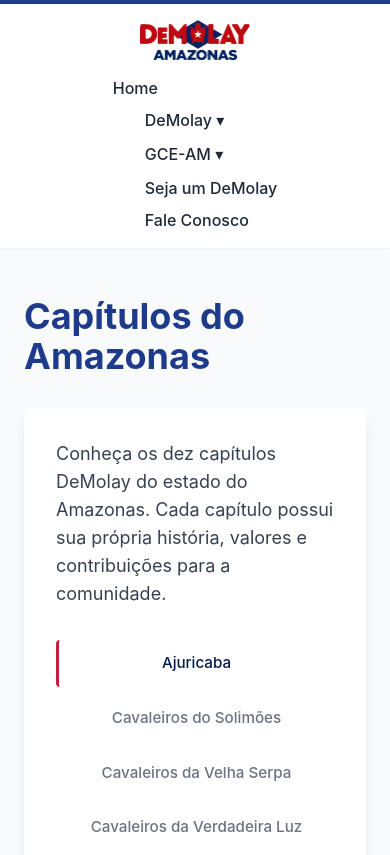
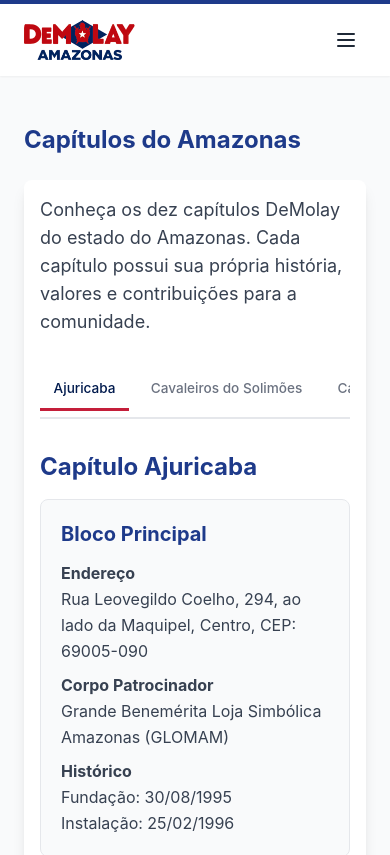
Before and after one commit to gabrielrejtman/DMAmazonas, a plain HTML site: page historia-capitulos.html in a window 390 px wide. Shown: the top 855 px of the page. Drawn offline with nearby package versions, Linux system fonts and the light colour scheme.

Commit message:
adicionando responsividade ao mobile

```diff
--- a/components.js
+++ b/components.js
@@ -7,25 +7,31 @@ function renderHeader() {
       <div class="container mx-auto flex justify-between items-center py-4 px-6">
 
         <!-- LOGO -->
-        <div class="flex items-center space-x-3">
-          <a href="index.html">
-            <img src="images/logo.png" alt="DeMolay Amazonas" class="h-10">
-          </a>
-        </div>
+        <a href="index.html">
+          <img src="images/logo.png" alt="DeMolay Amazonas" class="h-10">
+        </a>
 
-        <!-- MENU -->
-        <nav>
+        <!-- HAMBURGER (mobile only) -->
+        <button id="mobile-menu-btn" class="md:hidden p-2 text-gray-800 focus:outline-none" aria-label="Menu">
+          <svg id="icon-open" class="w-6 h-6" fill="none" stroke="currentColor" viewBox="0 0 24 24">
+            <path stroke-linecap="round" stroke-linejoin="round" stroke-width="2" d="M4 6h16M4 12h16M4 18h16"/>
+          </svg>
+          <svg id="icon-close" class="w-6 h-6 hidden" fill="none" stroke="currentColor" viewBox="0 0 24 24">
+            <path stroke-linecap="round" stroke-linejoin="round" stroke-width="2" d="M6 18L18 6M6 6l12 12"/>
+          </svg>
+        </button>
+
+        <!-- DESKTOP NAV -->
+        <nav class="desktop-nav hidden md:block">
           <ul class="flex space-x-8 font-medium text-gray-800 relative">
             <li><a href="index.html" class="hover:text-blue-900 border-b-2 border-transparent hover:border-red-700">Home</a></li>
 
             <!-- DEMOLAY -->
             <li class="relative group">
-              <button class="hover:text-blue-900 border-b-2 border-transparent hover:border-red-700 bg-transparent border-0 cursor-pointer">
+              <button class="hover:text-blue-900 border-b-2 border-transparent hover:border-red-700 bg-transparent border-0 cursor-pointer font-medium">
                 DeMolay ▾
               </button>
-              <ul
-                class="absolute left-0 top-full hidden group-hover:block bg-white text-gray-800 rounded-lg shadow-lg py-2 w-56"
-              >
+              <ul class="absolute left-0 top-full hidden group-hover:block bg-white text-gray-800 rounded-lg shadow-lg py-2 w-56">
                 <li><a href="historia-ordem.html" class="block px-4 py-2 hover:bg-gray-100">História da Ordem</a></li>
                 <li><a href="historia-brasil.html" class="block px-4 py-2 hover:bg-gray-100">A Ordem no Brasil</a></li>
                 <li><a href="historia-capitulos.html" class="block px-4 py-2 hover:bg-gray-100">Capítulos do Amazonas</a></li>
@@ -34,12 +40,10 @@ function renderHeader() {
 
             <!-- GCE-AM -->
             <li class="relative group">
-              <button class="hover:text-blue-900 border-b-2 border-transparent hover:border-red-700 bg-transparent border-0 cursor-pointer">
+              <button class="hover:text-blue-900 border-b-2 border-transparent hover:border-red-700 bg-transparent border-0 cursor-pointer font-medium">
                 GCE-AM ▾
               </button>
-              <ul
-                class="absolute left-0 top-full hidden group-hover:block bg-white text-gray-800 rounded-lg shadow-lg py-2 w-56"
-              >
+              <ul class="absolute left-0 top-full hidden group-hover:block bg-white text-gray-800 rounded-lg shadow-lg py-2 w-56">
                 <li><a href="grande-conselho.html" class="block px-4 py-2 hover:bg-gray-100">Grande Conselho</a></li>
                 <li><a href="gabinete-estadual.html" class="block px-4 py-2 hover:bg-gray-100">Gabinete Estadual</a></li>
                 <li><a href="alumni.html" class="block px-4 py-2 hover:bg-gray-100">Alumni Amazonas</a></li>
@@ -48,26 +52,75 @@ function renderHeader() {
             </li>
 
             <li>
-              <a href="https://ocaminhocomecaaqui.com.br" target="_blank"
-                 class="hover:text-blue-900 border-b-2 border-transparent hover:border-red-700">
+              <a href="https://ocaminhocomecaaqui.com.br" target="_blank" class="hover:text-blue-900 border-b-2 border-transparent hover:border-red-700">
                 Seja um DeMolay
               </a>
             </li>
             <li>
-              <a href="fale-conosco.html"
-                 class="hover:text-blue-900 border-b-2 border-transparent hover:border-red-700">
+              <a href="fale-conosco.html" class="hover:text-blue-900 border-b-2 border-transparent hover:border-red-700">
                 Fale Conosco
               </a>
             </li>
           </ul>
         </nav>
       </div>
+
+      <!-- MOBILE NAV -->
+      <nav id="mobile-nav" class="mobile-nav md:hidden hidden border-t border-gray-100 bg-white">
+        <ul class="font-medium text-gray-800 divide-y divide-gray-100">
+          <li><a href="index.html" class="block px-6 py-3 hover:bg-gray-50 hover:text-blue-900">Home</a></li>
+          <li>
+            <p class="px-6 pt-3 pb-1 text-xs font-semibold text-gray-400 uppercase tracking-widest">DeMolay</p>
+            <ul class="pb-2">
+              <li><a href="historia-ordem.html" class="block px-8 py-2 hover:bg-gray-50 hover:text-blue-900">História da Ordem</a></li>
+              <li><a href="historia-brasil.html" class="block px-8 py-2 hover:bg-gray-50 hover:text-blue-900">A Ordem no Brasil</a></li>
+              <li><a href="historia-capitulos.html" class="block px-8 py-2 hover:bg-gray-50 hover:text-blue-900">Capítulos do Amazonas</a></li>
+            </ul>
+          </li>
+          <li>
+            <p class="px-6 pt-3 pb-1 text-xs font-semibold text-gray-400 uppercase tracking-widest">GCE-AM</p>
+            <ul class="pb-2">
+              <li><a href="grande-conselho.html" class="block px-8 py-2 hover:bg-gray-50 hover:text-blue-900">Grande Conselho</a></li>
+              <li><a href="gabinete-estadual.html" class="block px-8 py-2 hover:bg-gray-50 hover:text-blue-900">Gabinete Estadual</a></li>
+              <li><a href="alumni.html" class="block px-8 py-2 hover:bg-gray-50 hover:text-blue-900">Alumni Amazonas</a></li>
+              <li><a href="organizacoes.html" class="block px-8 py-2 hover:bg-gray-50 hover:text-blue-900">Organizações</a></li>
+            </ul>
+          </li>
+          <li><a href="https://ocaminhocomecaaqui.com.br" target="_blank" class="block px-6 py-3 hover:bg-gray-50 hover:text-blue-900">Seja um DeMolay</a></li>
+          <li><a href="fale-conosco.html" class="block px-6 py-3 hover:bg-gray-50 hover:text-blue-900">Fale Conosco</a></li>
+        </ul>
+      </nav>
     </header>
   `;
 
   const headerElement = document.querySelector('[data-component="header"]');
   if (headerElement) {
     headerElement.innerHTML = headerHTML;
+
+    // Mobile menu toggle
+    const btn = document.getElementById('mobile-menu-btn');
+    const nav = document.getElementById('mobile-nav');
+    const iconOpen = document.getElementById('icon-open');
+    const iconClose = document.getElementById('icon-close');
+
+    if (btn && nav) {
+      btn.addEventListener('click', () => {
+        nav.classList.toggle('hidden');
+        iconOpen.classList.toggle('hidden');
+        iconClose.classList.toggle('hidden');
+        btn.setAttribute('aria-expanded', String(!nav.classList.contains('hidden')));
+      });
+
+      // Close mobile menu after clicking any navigation link
+      nav.querySelectorAll('a').forEach(link => {
+        link.addEventListener('click', () => {
+          nav.classList.add('hidden');
+          iconOpen.classList.remove('hidden');
+          iconClose.classList.add('hidden');
+          btn.setAttribute('aria-expanded', 'false');
+        });
+      });
+    }
   }
 }
 
--- a/historia-capitulos.html
+++ b/historia-capitulos.html
@@ -15,9 +15,9 @@
 
 <!-- CONTEÚDO -->
 <main class="container mx-auto px-6 py-12">
-  <h1 class="text-4xl font-bold text-blue-900 mb-8">Capítulos do Amazonas</h1>
+  <h1 class="text-2xl md:text-4xl font-bold text-blue-900 mb-6 md:mb-8">Capítulos do Amazonas</h1>
 
-  <div class="bg-white rounded-lg shadow-lg p-8">
+  <div class="bg-white rounded-lg shadow-lg p-4 md:p-8">
     <p class="text-lg text-gray-700 mb-8">
       Conheça os dez capítulos DeMolay do estado do Amazonas. Cada capítulo possui sua própria história, valores e contribuições para a comunidade.
     </p>
--- a/styles.css
+++ b/styles.css
@@ -44,32 +44,32 @@ header .container {
   width: auto;
 }
 
-/* Navigation */
-nav ul {
+/* Navigation (desktop) */
+.desktop-nav > ul {
   display: flex;
   gap: 2rem;
   list-style: none;
   font-weight: 500;
 }
 
-nav a {
+.desktop-nav a {
   color: var(--color-dark);
   text-decoration: none;
   border-bottom: 2px solid transparent;
   transition: all 0.3s ease;
 }
 
-nav a:hover {
+.desktop-nav a:hover {
   color: var(--color-primary);
   border-bottom-color: var(--color-secondary);
 }
 
 /* Dropdown Menu */
-nav .dropdown {
+.desktop-nav .dropdown {
   position: relative;
 }
 
-nav .dropdown-toggle {
+.desktop-nav .dropdown-toggle {
   cursor: pointer;
   background: none;
   border: none;
@@ -78,7 +78,7 @@ nav .dropdown-toggle {
   padding: 0;
 }
 
-nav .dropdown-menu {
+.desktop-nav .dropdown-menu {
   position: absolute;
   left: 0;
   top: 100%;
@@ -94,22 +94,27 @@ nav .dropdown-menu {
   margin-top: 0.5rem;
 }
 
-nav .dropdown:hover .dropdown-menu {
+.desktop-nav .dropdown:hover .dropdown-menu {
   opacity: 1;
   visibility: visible;
   margin-top: 0;
 }
 
-nav .dropdown-menu a {
+.desktop-nav .dropdown-menu a {
   display: block;
   padding: 0.5rem 1rem;
   color: var(--color-dark);
   border: none;
 }
 
-nav .dropdown-menu a:hover {
+.desktop-nav .dropdown-menu a:hover {
   background-color: var(--color-light);
   border-bottom: none;
+}
+
+/* Navigation (mobile) */
+.mobile-nav ul {
+  list-style: none;
 }
 
 /* Footer */
@@ -277,50 +282,67 @@ img {
   border-radius: 0.5rem;
 }
 
+/* Prevent overflow in long names/labels on small screens */
+p,
+li,
+h1,
+h2,
+h3 {
+  overflow-wrap: anywhere;
+}
+
 /* Responsive */
 @media (max-width: 768px) {
-  header .container {
-    flex-direction: column;
-    gap: 1rem;
+  .container {
+    padding: 0 1rem;
   }
 
-  nav ul {
-    flex-direction: column;
-    gap: 0.5rem;
+  main {
+    padding: 2rem 1rem;
   }
 
-  nav .dropdown-menu {
-    position: static;
-    opacity: 0;
-    visibility: hidden;
-    height: 0;
-    overflow: hidden;
-    padding: 0;
-    margin: 0;
+  h1 {
+    font-size: 1.6rem;
+    line-height: 1.25;
   }
 
-  nav .dropdown:hover .dropdown-menu {
-    opacity: 0;
-    visibility: hidden;
+  h2 {
+    font-size: 1.35rem;
+    line-height: 1.3;
   }
 
-  nav .dropdown-toggle::after {
-    content: ' ▾';
+  h3 {
+    font-size: 1.1rem;
+    line-height: 1.35;
   }
 
+  footer {
+    padding: 1.5rem 1rem;
+  }
+
+  footer .container {
+    grid-template-columns: 1fr;
+    gap: 1.25rem;
+  }
+
+  /* Tabs: horizontal scroll on mobile */
   .tabs {
-    flex-direction: column;
-    border-bottom: none;
+    overflow-x: auto;
+    -webkit-overflow-scrolling: touch;
+    flex-wrap: nowrap;
+    padding-bottom: 6px;
+    scrollbar-width: thin;
+    scrollbar-color: #cbd5e1 transparent;
   }
 
   .tab-button {
-    border-bottom: none;
-    border-left: 3px solid transparent;
-    border-radius: 0.25rem;
+    white-space: nowrap;
+    flex-shrink: 0;
+    font-size: 0.85rem;
+    padding: 0.6rem 0.85rem;
   }
 
   .tab-button.active {
-    border-left-color: var(--color-secondary);
-    border-bottom: none;
+    border-bottom-color: var(--color-secondary);
   }
 }
```
Also changed, not shown: alumni.html (+2 -2 lines), fale-conosco.html (+4 -4 lines), gabinete-estadual.html (+2 -2 lines), grande-conselho.html (+2 -2 lines), historia-brasil.html (+2 -2 lines), historia-ordem.html (+3 -3 lines), index.html (+7 -7 lines), organizacoes.html (+1 -1 lines).
